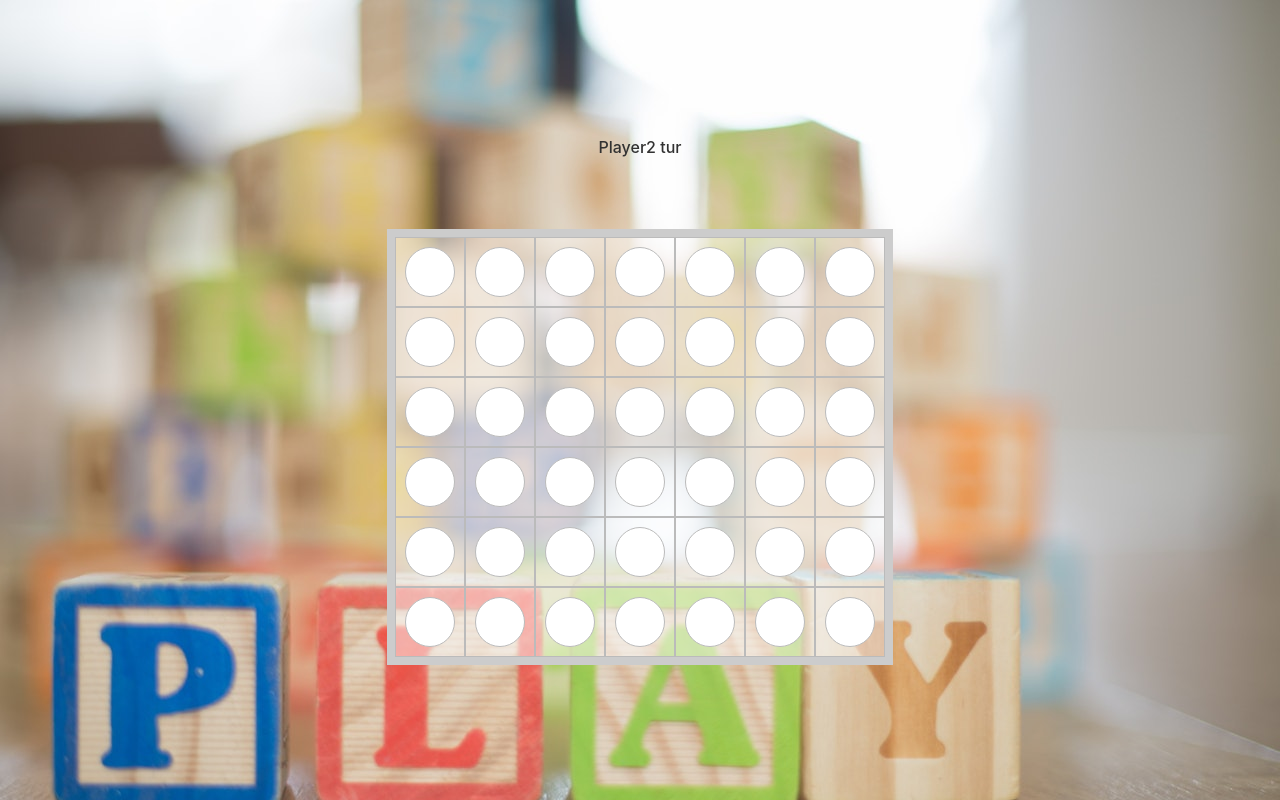
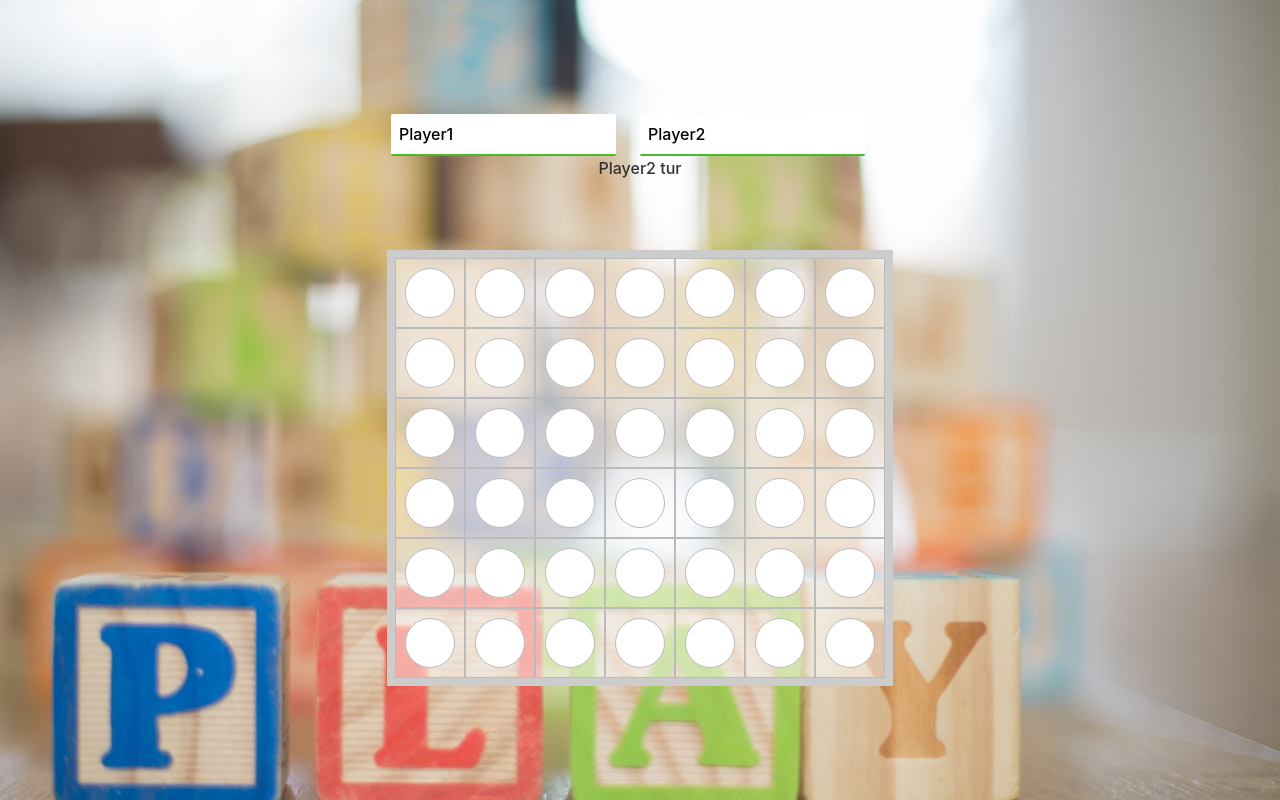
Before and after one commit to Nervall/connect4, a React (Vite) app: page / in a window 1280 px wide. Built offline with nearby package versions, Linux system fonts and the light colour scheme.

Commit message:
Changed player type and added input component and logic to change name

```diff
--- a/src/App.tsx
+++ b/src/App.tsx
@@ -3,6 +3,7 @@ import type { GameState } from './types/types';
 import { COLUMNS } from './utils/constants';
 import { checkDraw, checkWinner, createBoard } from './utils/game';
 import ArrowDown from './assets/arrow-down.svg';
+import Input from './components/input';
 import './App.css';
 
 const randomizePlayerStart = () => {
@@ -13,8 +14,10 @@ function App() {
   const [gameState, setGameState] = useState<GameState>({
     playerTurn: randomizePlayerStart(),
     board: createBoard(),
-    player1: { name: 'Player1', color: '#1790c9'},
-    player2: { name: 'Player2', color: '#f8f527'},
+    players:{
+     1: { name: 'Player1', color: '#1790c9' },
+     2: { name: 'Player2', color: '#f8f527' },
+    },
     winner: false,
     draw: false
   })
@@ -49,20 +52,29 @@ function App() {
     }
   }
 
-  const checkColor = (value: number) => {
-    switch (value) {
-      case 1:
-        return gameState.player1.color;
-      case 2:
-        return gameState.player2.color;
-      default:
-        return '#ffffff';
-    }
-  }
+  const checkColor = (cellValue: number) => {
+    if (cellValue === 0) {
+      return '#ffffff';
+    };
+    return gameState.players[cellValue].color;
+  };
 
   const showHoveredColumn = (colIndex: number) => {
     setShowArrow(colIndex)
   }
+
+    const updatePlayer = (e: React.ChangeEvent<HTMLInputElement>, playerNumber: number) => {
+      setGameState(prevState => ({
+        ...prevState,
+        players: {
+          ...prevState.players,
+          [playerNumber]: {
+            ...prevState.players[playerNumber],
+            name: e.target.value,
+          }
+        }
+      }));
+    };
 
   return (
     <>
@@ -70,7 +82,19 @@ function App() {
         {gameState.winner ? `Vinnare är ${gameState.playerTurn}`: ''}
         {gameState.draw ? 'Det blev lika': ''}
       </p>
-      <p>{gameState.playerTurn === 1 ? gameState.player1.name : gameState.player2.name} tur</p>
+        <Input
+          type="text"
+          name="player1"
+          onChange={(e) => {updatePlayer(e, 1)}}
+          value={gameState.players[1].name}
+        />
+        <Input
+          type="text"
+          name="player2"
+          onChange={(e) => {updatePlayer(e, 2)}}
+          value={gameState.players[2].name}
+        />
+      <p>{gameState.playerTurn === 1 ? gameState.players[1].name : gameState.players[2].name} tur</p>
       <div className='showArrow-wrapper'>
         {Array.from({ length: COLUMNS }, (_column, index) => {
           return (
```
Also changed, not shown: src/types/types.ts (+7 -4 lines).
